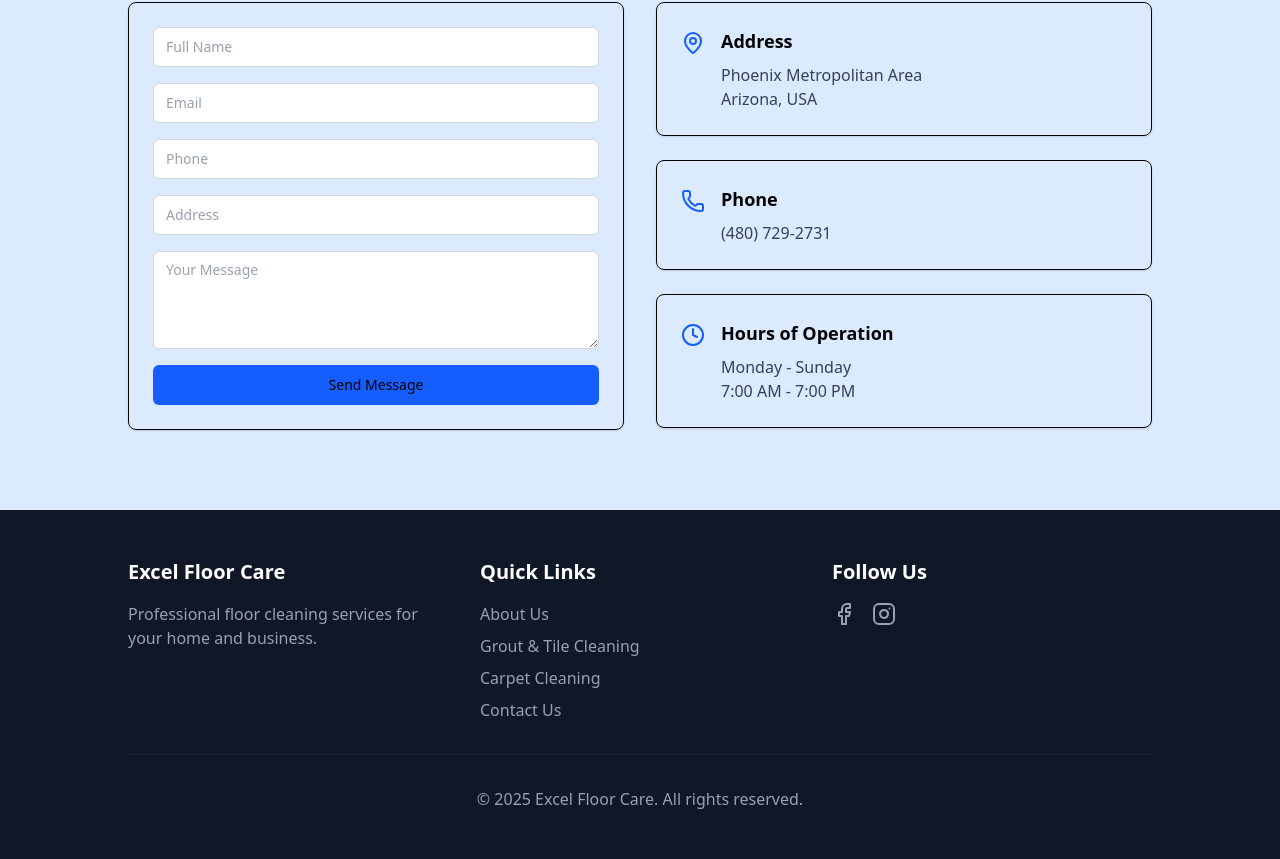
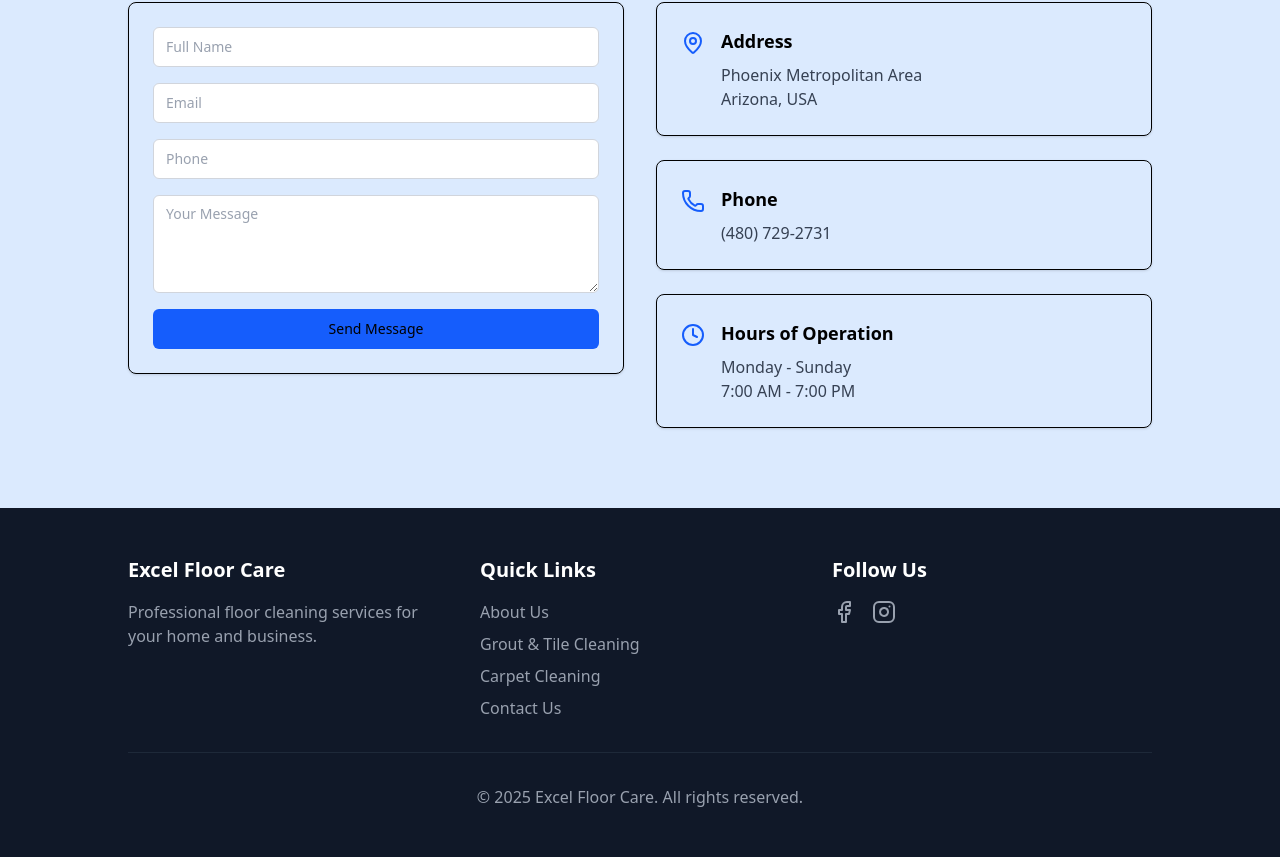
Before and after one commit to ashleyCodie/excel-floor-care, a React (Vite) app in the folder client/: page / in a window 1280 px wide. Shown: the part 4703-5562 px from the top of the page. Built offline with nearby package versions, Linux system fonts and the light colour scheme.

Commit message:
Removed address field from form

```diff
--- a/client/src/components/Contact.jsx
+++ b/client/src/components/Contact.jsx
@@ -13,7 +13,6 @@ export default function Contact() {
     name: "",
     email: "",
     phone: "",
-    address: "",
     message: "",
   })
   const [status, setStatus] = useState("")
@@ -25,7 +24,7 @@ export default function Contact() {
     // Simulate email sending
     setTimeout(() => {
       setStatus("success")
-      setFormData({ name: "", email: "", phone: "", address: "", message: "" })
+      setFormData({ name: "", email: "", phone: "", message: "" })
       setTimeout(() => setStatus(""), 3000)
     }, 1000)
   }
@@ -85,16 +84,6 @@ export default function Contact() {
                         name="phone"
                         placeholder="Phone"
                         value={formData.phone}
-                        onChange={handleChange}
-                        required
-                      />
-                    </div>
-                    <div>
-                      <Input
-                        type="text"
-                        name="address"
-                        placeholder="Address"
-                        value={formData.address}
                         onChange={handleChange}
                         required
                       />
```
